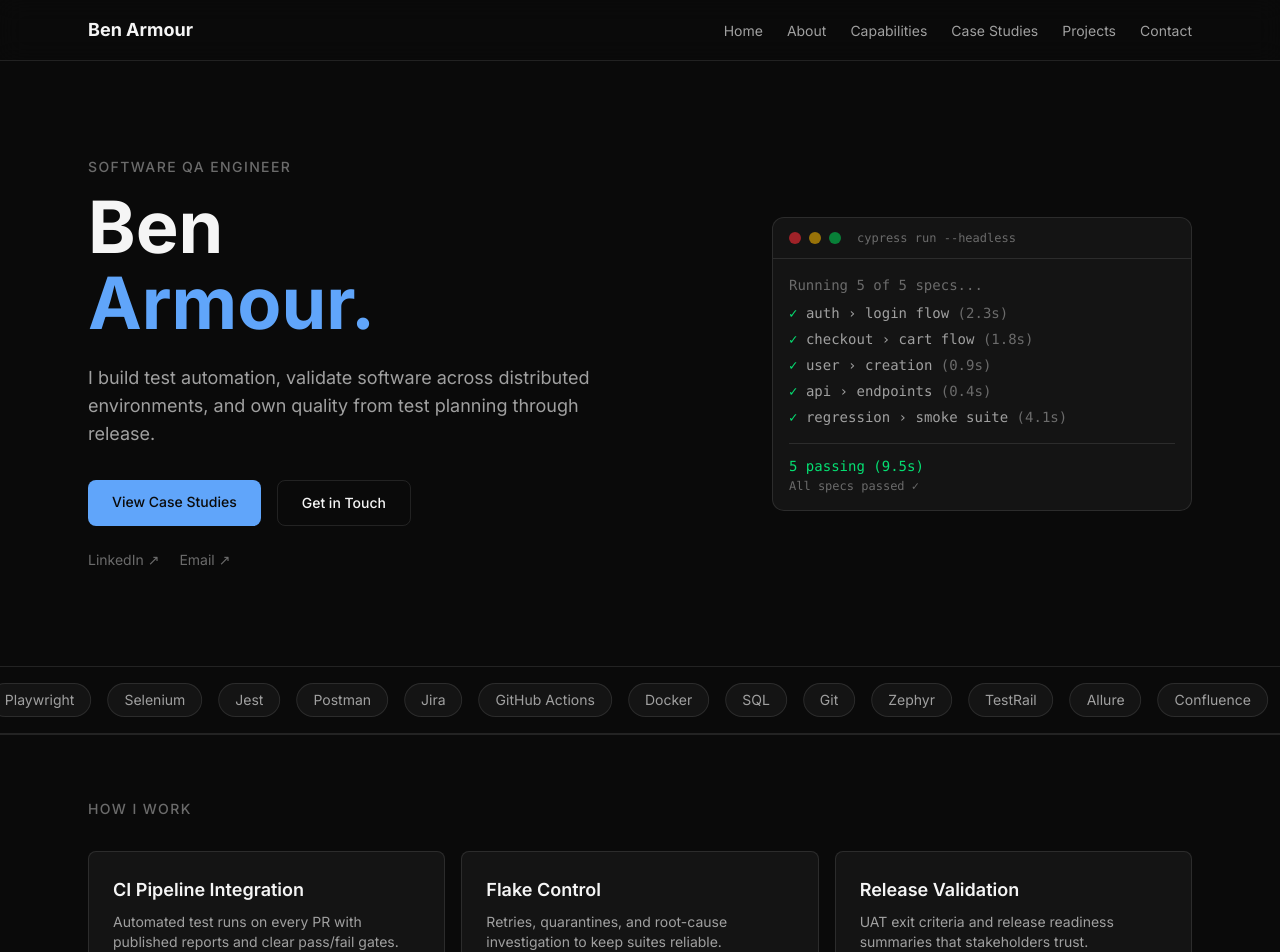
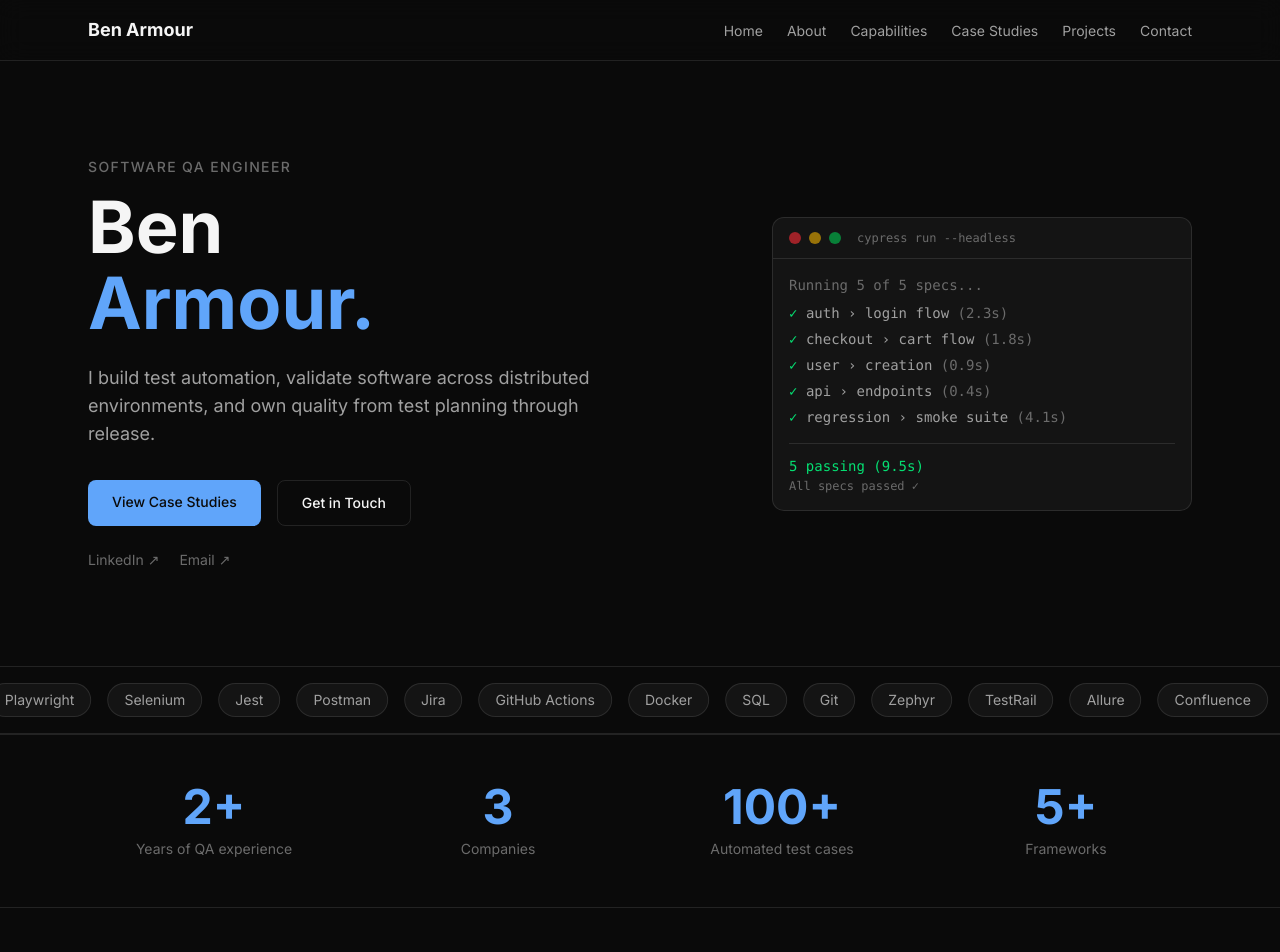
Before and after one commit to LostInTyping/BuildVerified, a Next.js app: page / in a window 1280 px wide. Shown: the top 952 px of the page. Built offline with nearby package versions, Linux system fonts and the light colour scheme.

Commit message:
feat(home): add impact stats section
4-column metrics strip showing key QA stats (years, companies,
test cases, frameworks) with accent-colored numbers and staggered
fade-in animation. Placed between tools marquee and proof cards.

```diff
--- a/src/app/page.tsx
+++ b/src/app/page.tsx
@@ -1,5 +1,6 @@
 import { Hero } from "@/components/home/hero";
 import { ToolsMarquee } from "@/components/home/tools-marquee";
+import { StatsSection } from "@/components/home/stats-section";
 import { ProofSection } from "@/components/home/proof-section";
 import { FeaturedCaseStudies } from "@/components/home/featured-case-studies";
 import { CapabilitiesSummary } from "@/components/home/capabilities-summary";
@@ -10,6 +11,7 @@ export default function Home() {
     <main>
       <Hero />
       <ToolsMarquee />
+      <StatsSection />
       <ProofSection />
       <FeaturedCaseStudies />
       <CapabilitiesSummary />
--- /dev/null
+++ b/src/components/home/stats-section.tsx
@@ -0,0 +1,29 @@
+import { FadeIn } from "@/components/fade-in";
+
+const stats = [
+  { value: "2+", label: "Years of QA experience" },
+  { value: "3", label: "Companies" },
+  { value: "100+", label: "Automated test cases" },
+  { value: "5+", label: "Frameworks" },
+];
+
+export function StatsSection() {
+  return (
+    <section className="border-t border-border">
+      <div className="mx-auto max-w-6xl px-6 py-12">
+        <div className="grid grid-cols-2 gap-8 md:grid-cols-4">
+          {stats.map((stat, i) => (
+            <FadeIn key={stat.label} delay={i * 0.05}>
+              <div className="text-center">
+                <p className="text-4xl font-bold text-accent md:text-5xl">
+                  {stat.value}
+                </p>
+                <p className="mt-2 text-sm text-text-muted">{stat.label}</p>
+              </div>
+            </FadeIn>
+          ))}
+        </div>
+      </div>
+    </section>
+  );
+}
```
